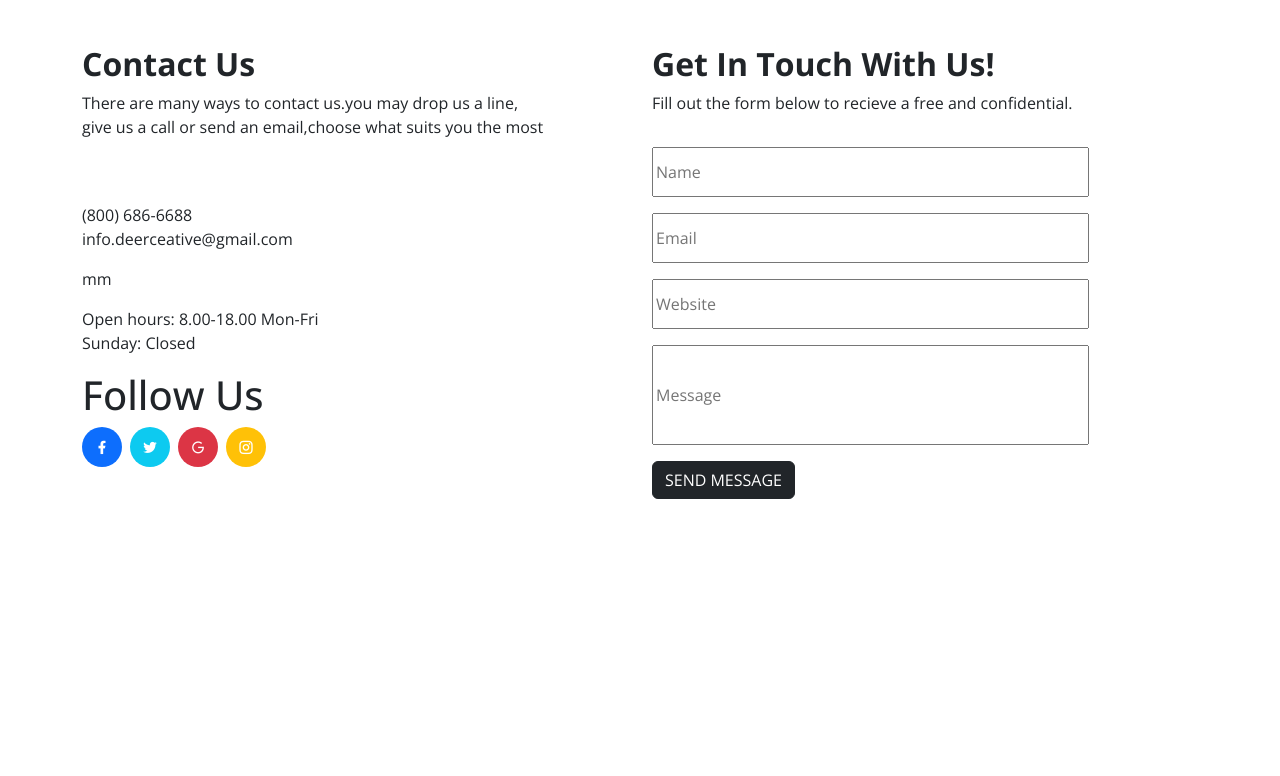
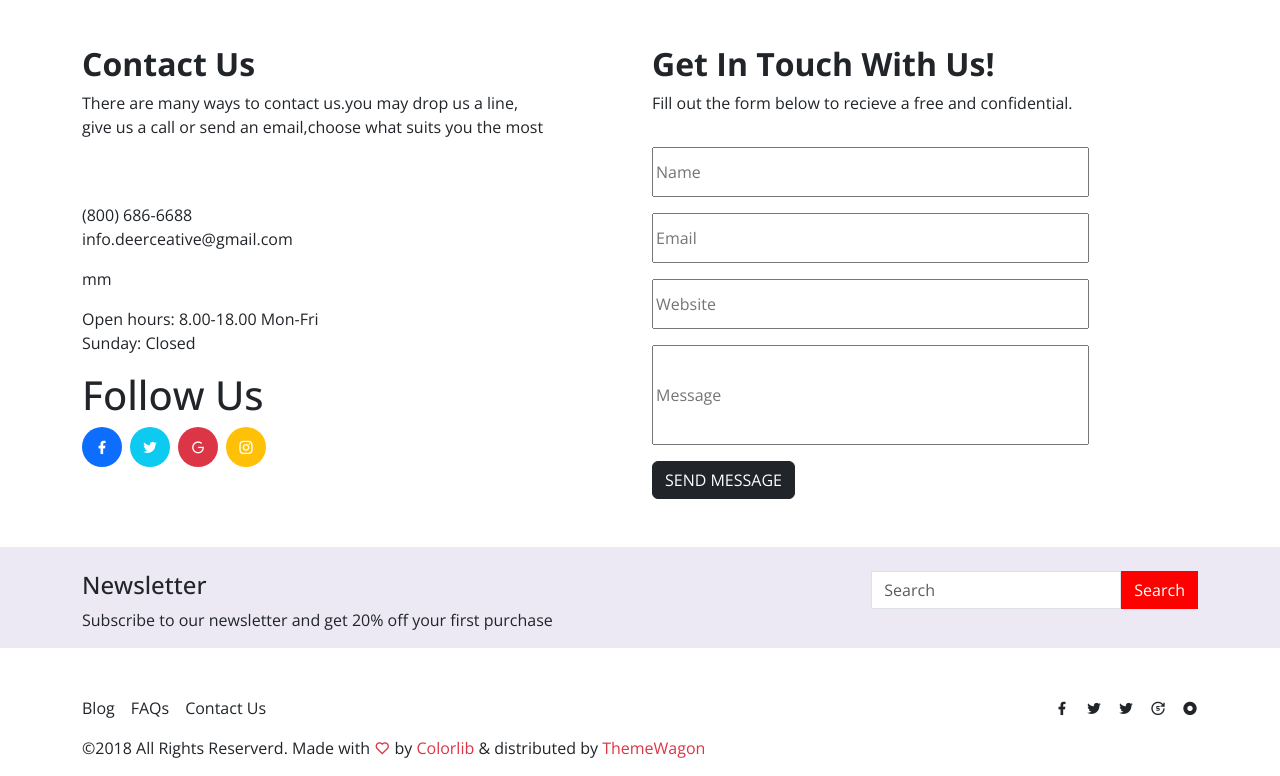
Before and after one commit to MuhammadRashidShah/Ecommerce-Site, a plain HTML site: page rashid.html in a window 1280 px wide. Shown: the part 555-1331 px from the top of the page. Before the commit the page ends 1054 px from the top, so only its background shows below. Drawn offline with nearby package versions, Linux system fonts and the light colour scheme.

Commit message:
djajdjjd

```diff
--- a/rashid.css
+++ b/rashid.css
@@ -6,7 +6,7 @@ body{
 }
 .first{
     font-size: 24px;
-    color:black;
+    color:rgb(48, 47, 47);
     font-weight: 700;
     text-transform: uppercase;
     text-decoration: none;
@@ -20,9 +20,12 @@ body{
     background-image: url(slider_1.jpg);
 }
 .start{
-    background: #1e1e27;
+    background: #434347;
 }
 .sk{
+    color: #b5aec4;
+}
+.lik{
     color: #b5aec4;
 }
 #header{
--- a/rashid.html
+++ b/rashid.html
@@ -19,7 +19,7 @@
 
           </ul>
           <form class="d-flex sk" role="search">
-            <ul class="navbar-nav  me-auto mb-2 mb-lg-0">
+            <ul class="navbar-nav  me-auto mb-2 mb-lg-0 lik">
               <li class="nav-item dropdown">
                 <a class="nav-link dropdown-toggle" href="#" role="button" data-bs-toggle="dropdown" aria-expanded="false">
                   USD
@@ -76,7 +76,7 @@
             <div class="collapse navbar-collapse" id="navbarSupportedContent">
               <ul class="navbar-nav ms-auto gap-3 mb-2 mb-lg-0">
                 <li class="nav-item">
-                  <a class="nav-link active" aria-current="page" href="#">Home</a>
+                  <a class="nav-link active" aria-current="page" href="index.html">Home</a>
                 </li>
                 <li class="nav-item">
                   <a class="nav-link active" aria-current="page" href="#">SHOP</a>
@@ -97,7 +97,7 @@
         <div class="d-flex justify-content-center align-items-center gap-4 mx-5">
           <i class="ri-search-line "></i>
           <i class="ri-user-3-fill "></i>
-          <i class="ri-shopping-cart-2-fill 	bg-secondary rounded-circle d-flex justify-content-center align-items-center" style="width:40px; height:40px"></i>
+          <i class="ri-shopping-cart-2-fill 	bg-light rounded-circle d-flex justify-content-center align-items-center" style="width:40px; height:40px"></i>
         </div>
         </div>
       </nav>
@@ -168,5 +168,53 @@
         </div>
       </div>
     </section>
+    <section id="sea" class="ski pt-4 mt-5">
+      <div class="container">
+      <div class="row">
+
+        <div class="col-md-6">
+          <h4>
+            Newsletter
+          </h4>
+          <p>Subscribe to our newsletter and get 20% off your first purchase</p>
+        </div>
+        <div class="col-md-6">
+          <form class="d-flex align-items-center justify-content-end">
+            <input class="form-control  uk" type="search" placeholder="Search" aria-label="Search">
+            <button class="btn btn-red" type="submit">Search</button>
+        </form>
+        </div>
+      </div>
+  </div>
+    </section>
+
+    <section id="end" class="mt-5">
+      <div class="container">
+  <div class="row">
+    <div class="col-md-6">
+      <ul class="text-decoration-none d-flex gap-3 list-unstyled">
+        <li>Blog</li>
+        <li>FAQs</li>
+        <li>Contact Us</li>
+      </ul>
+    </div>
+    <div class="col-md-6">
+      <ul class="text-decoration-none text d-flex justify-content-end gap-3 list-unstyled">
+        <li><i class="ri-facebook-fill"></i></li>
+        <li><i class="ri-twitter-fill"></i></li>
+        <li><i class="ri-twitter-fill"></i></li>
+        <li><i class="ri-forward-5-line"></i></li>
+        <li><i class="ri-radio-button-fill"></i></li>
+      </ul>
+    </div>
+  </div>
+  <div>
+    <p>©2018 All Rights Reserverd. Made with <i class="ri-heart-line text-danger"></i> by <spna class="text-danger">Colorlib</spna> & distributed by <span class="text-danger">ThemeWagon</span></p>
+    </div>
+      </div>
+
+
+    </section>
+
 </body>
 </html>
```
Also changed, not shown: index.html (+39 -5 lines).
